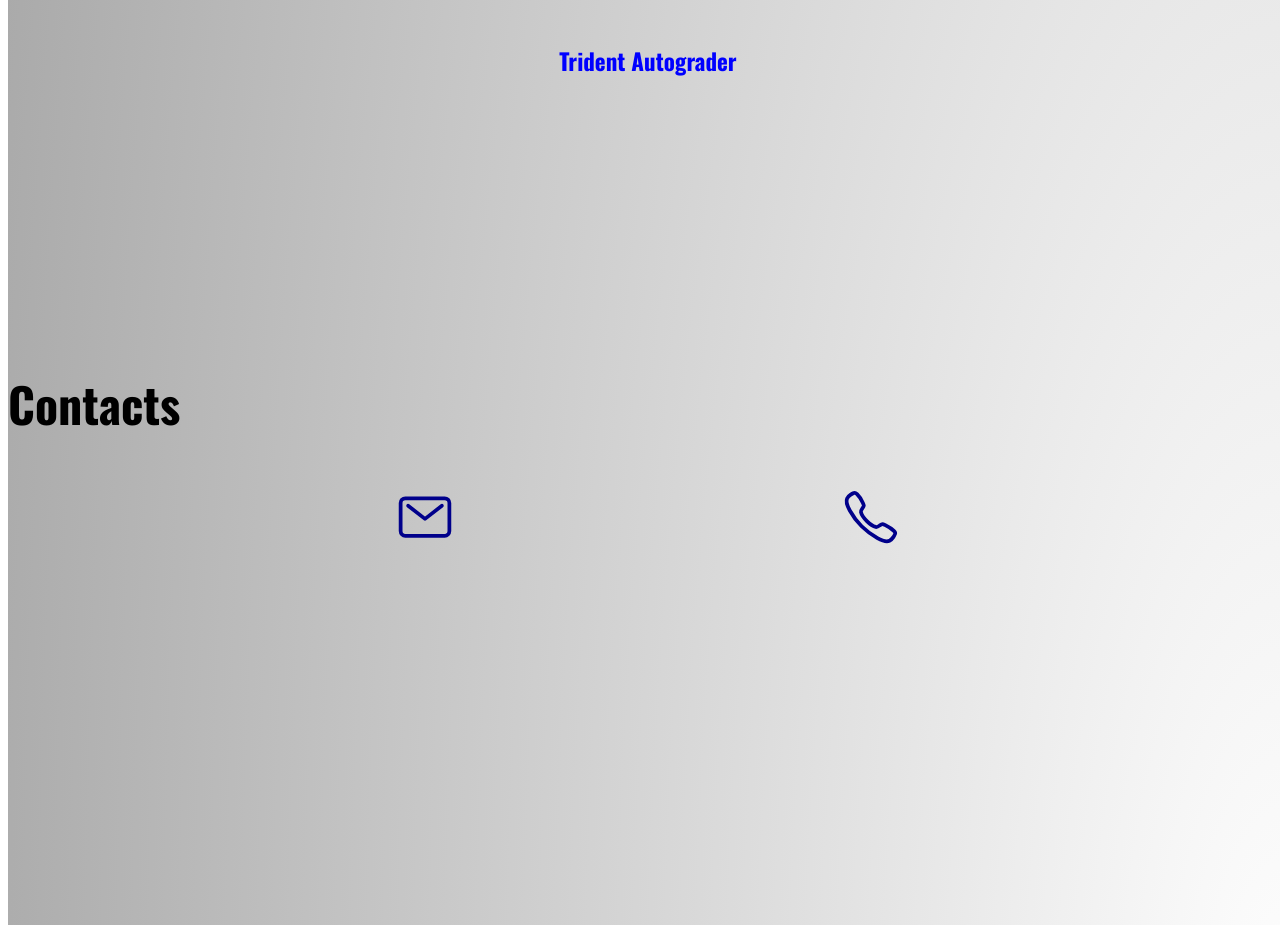
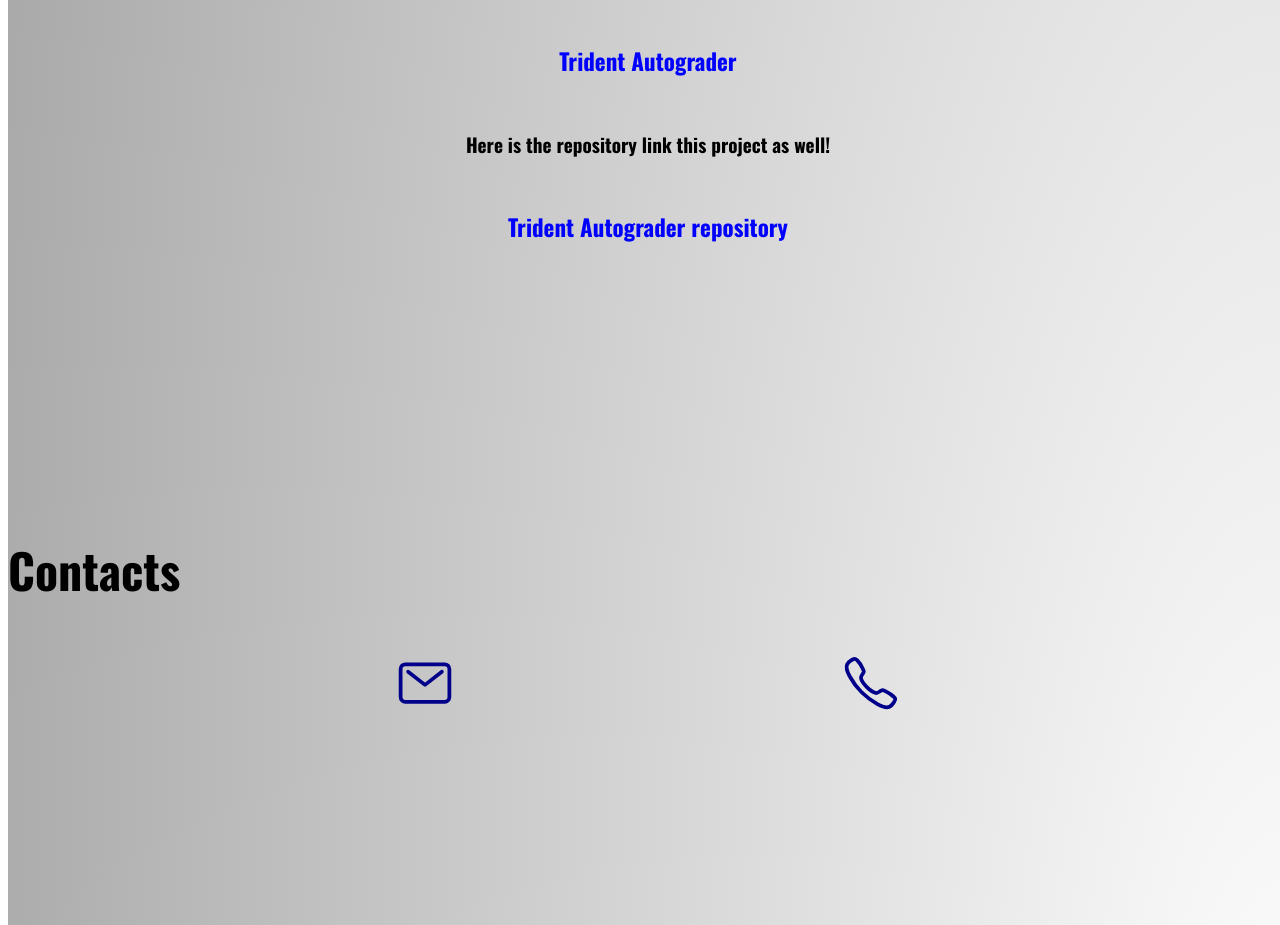
Before and after one commit to H0LL0W5/portfolio_1, a plain HTML site: page index.html in a window 1280 px wide. Shown: the part 3960-4885 px from the top of the page. Drawn offline with nearby package versions, Linux system fonts and the light colour scheme.

Commit message:
Added project repo link

```diff
--- a/index.html
+++ b/index.html
@@ -98,6 +98,10 @@
                 <h6>If you want to try it out, here it is! </h6>
                 <a href="https://ai-cs2-project-front-end.onrender.com"><h5 class="blue">Trident Autograder</h5></a>
             </div>
+            <div class ="text_align">
+                <h6>Here is the repository link this project as well!</h6>
+                <a href="https://github.com/Jonah-28-09/AI_CS2_Project_front-end"><h5 class="blue">Trident Autograder repository</h5></a>
+            </div>
         </section>
 
         <section class="contact" id="contact">
```
